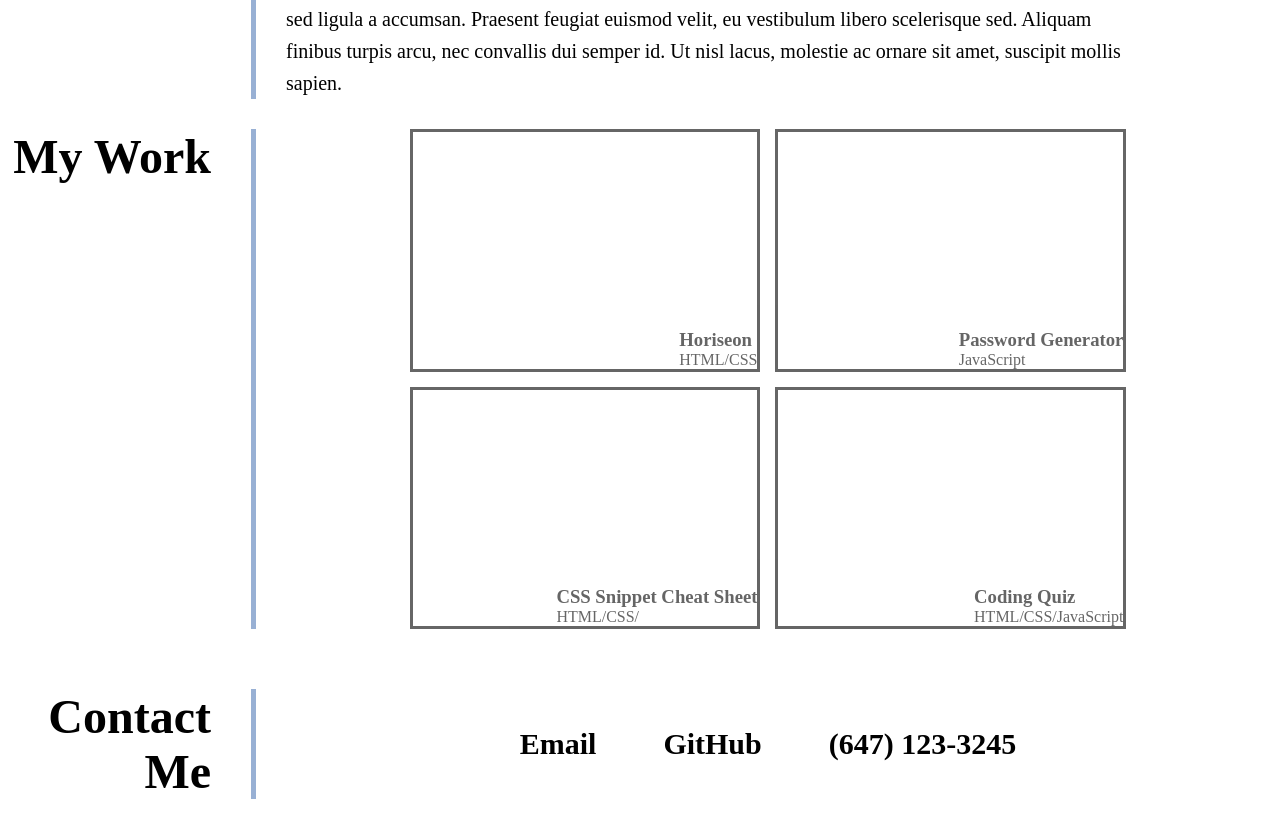
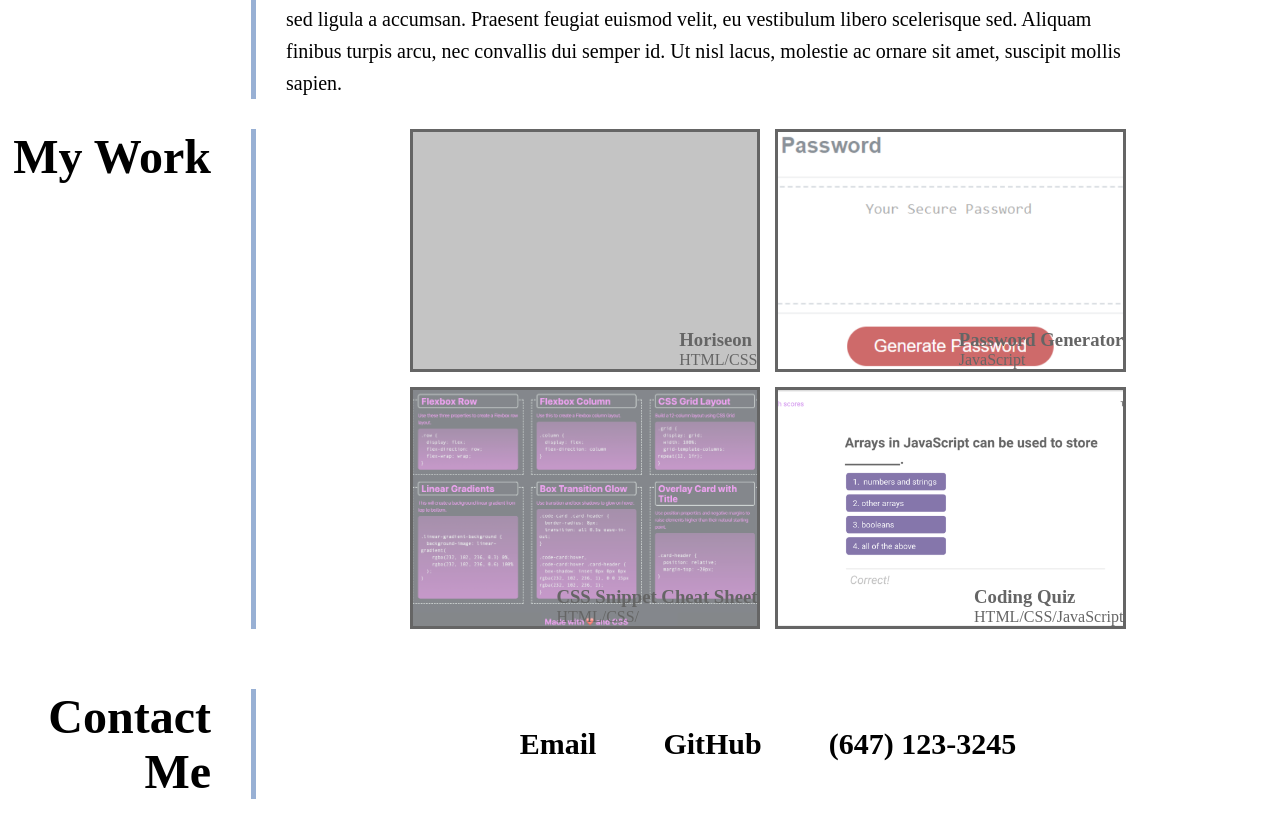
Before and after one commit to MunibaP/Challenge_2_My_Portfolio, a plain HTML site: page index.html in a window 1280 px wide. Shown: the part 1220-2049 px from the top of the page. Drawn offline with Linux system fonts and the light colour scheme; the site is published under a folder, as on GitHub Pages, so addresses that start at the root find nothing.

Commit message:
Update styles.css

```diff
--- a/Assets/css/styles.css
+++ b/Assets/css/styles.css
@@ -154,23 +154,23 @@ html {
 .Horiseon{
     grid-column: span 2;
     grid-row: span 2;
-    background-image: url(/Assets/css/images/Horiseon_screenshot.png)
+    background-image: url(../css/images/Horiseon_screenshot.png)
 }
 
 .password-generator {
     grid-column: span 2;
     grid-row: span 2;
-    background-image: url(/Assets/css/images/PW_img.png)
+    background-image: url(../css/images/PW_img.png)
 }
 .Coding_quiz {
     grid-column: span 2;
     grid-row: span 2;
-    background-image: url(/Assets/css/images/quiz.png)
+    background-image: url(../css/images/quiz.png)
 }
 .CSS_Snippet_Cheat_Sheet {
     grid-column: span 2;
     grid-row: span 2;
-    background-image: url(/Assets/css/images/css_snippet.png)
+    background-image: url(../css/images/css_snippet.png)
 }
 
 
```
